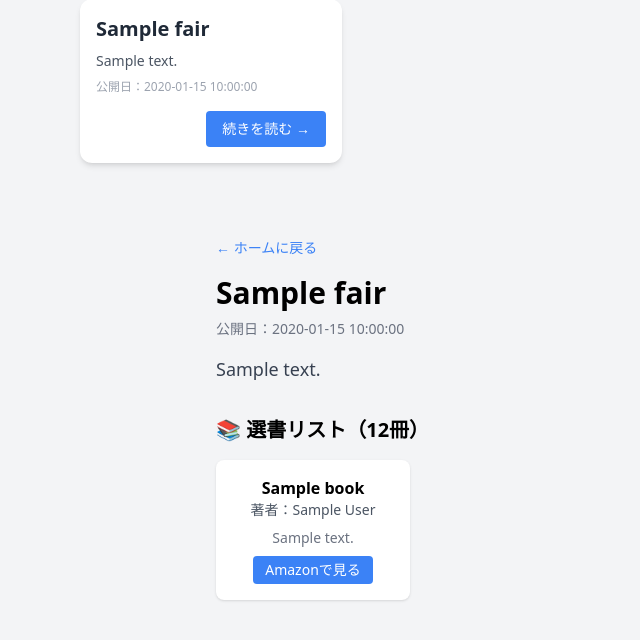
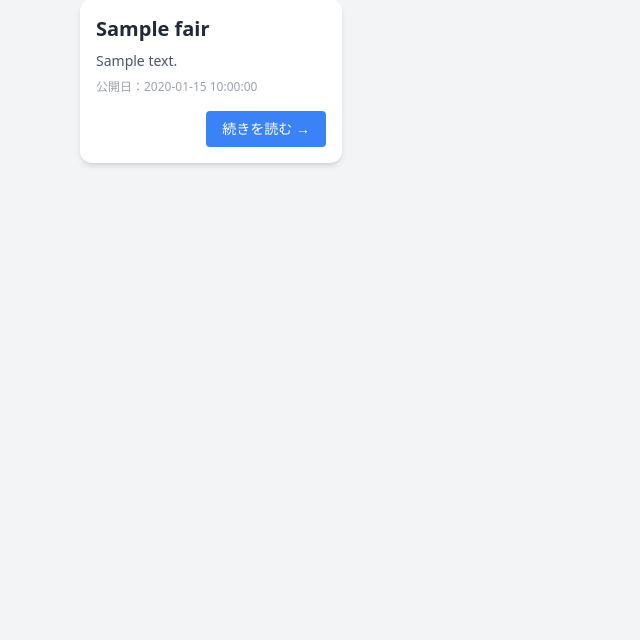
Before and after one commit to DK-book-hub/book_fair, a Flask app: template templates/home.html in a window 1280 px wide. Shown: the part 93-733 px from the top of the page, without its empty margins (0-640 px from the left). Run offline with Flask 3, Linux system fonts and the light colour scheme; the template is opened without the code that fills it: most values are stand-ins (such as "Sample title", 1, 10 or a date in 2020); some libraries are stand-ins or nearby versions.

Commit message:
🛠 Fix broken templates to restore site

```diff
--- a/templates/home.html
+++ b/templates/home.html
@@ -1,26 +1,10 @@
-<!-- ✅ 完全Tailwind CSSに移行した home.html -->
 <!DOCTYPE html>
 <html lang="ja">
 <head>
   <meta charset="UTF-8">
-  <title>{{ fairs[0].title if fairs else "Book Fair" }}</title>
-  <script>
-    tailwind.config = {
-      theme: {
-        extend: {},
-        screens: {
-          xs: '320px',
-          sm: '640px',
-          md: '768px',
-          lg: '1024px',
-          xl: '1280px',
-        }
-      }
-    }
-  </script>
+  <title>Book Fair</title>
   <script src="https://cdn.tailwindcss.com"></script>
 </head>
-
 <body class="bg-gray-100 font-sans">
   <div class="max-w-6xl mx-auto px-4 py-8">
     <h1 class="text-3xl font-bold mb-6 text-center">📚 今週のフェア（最新4件）</h1>
@@ -44,57 +28,6 @@
       </div>
       {% endfor %}
     </div>
-
   </div>
 </body>
 </html>
-
-<!-- ✅ 完全Tailwind CSSに移行した fair_detail.html -->
-<!DOCTYPE html>
-<html lang="ja">
-<head>
-  <meta charset="UTF-8">
-  <title>{{ fair.title }}</title>
-  <script src="https://cdn.tailwindcss.com"></script>
-</head>
-<body class="bg-gray-50 font-sans">
-  <div class="max-w-4xl mx-auto px-6 py-10">
-    <a href="/" class="text-blue-500 text-sm hover:underline">← ホームに戻る</a>
-
-    <h1 class="text-3xl font-bold mt-4 mb-2">{{ fair.title }}</h1>
-    <p class="text-sm text-gray-500 mb-4">公開日：{{ fair.date }}</p>
-
-    {% if fair.image %}
-    <img src="{{ url_for('static', filename='images/' + fair.image) }}"
-         alt="{{ fair.title }}"
-         class="w-full object-contain max-h-[500px] rounded-lg shadow mb-6">
-    {% endif %}
-
-    <p class="text-lg text-gray-700 leading-relaxed mb-8">{{ fair.description }}</p>
-
-    <h2 class="text-xl font-bold mb-4">📚 選書リスト（12冊）</h2>
-    <div class="grid grid-cols-1 sm:grid-cols-1 md:grid-cols-2 lg:grid-cols-4 gap-6">
-      {% for book in fair.books[:12] %}
-      <div class="bg-white rounded-lg shadow p-4 flex flex-col items-center">
-        {% if book.image %}
-        <img src="{{ url_for('static', filename='images/' + book.image) }}"
-             alt="{{ book.title }}"
-             class="w-full h-48 object-contain mb-3 rounded">
-        {% endif %}
-        <h3 class="text-base font-semibold text-center">{{ book.title }}</h3>
-        <p class="text-sm text-gray-600 text-center mb-2">著者：{{ book.author }}</p>
-        {% if book.description %}
-        <p class="text-sm text-gray-500 mb-2">{{ book.description }}</p>
-        {% endif %}
-        {% if book.link %}
-        <a href="{{ book.link }}" target="_blank"
-           class="text-sm bg-blue-500 text-white px-3 py-1 rounded hover:bg-blue-600 transition mt-auto">
-          Amazonで見る
-        </a>
-        {% endif %}
-      </div>
-      {% endfor %}
-    </div>
-  </div>
-</body>
-</html>
```
Also changed, not shown: templates/fair_detail.html (+3 -23 lines). Lines whose indentation alone changed are shown as unchanged.
